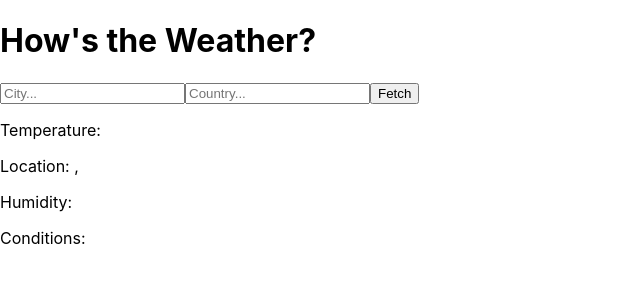
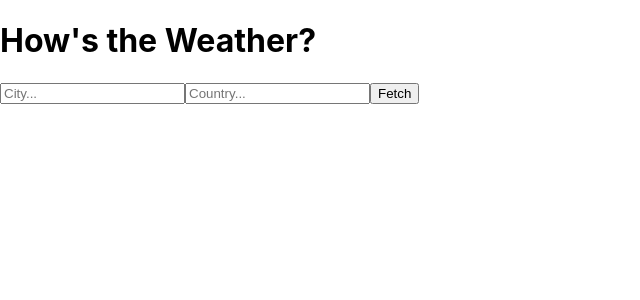
Before and after one commit to jpark799/react-weather-project, a React (Create React App) app: page / in a window 1280 px wide. Shown: the top 300 px of the page, without its empty margins (0-640 px from the left). Built offline with nearby package versions, Linux system fonts and the light colour scheme.

Commit message:
added conditional rendering

```diff
--- a/src/components/Weather.js
+++ b/src/components/Weather.js
@@ -4,10 +4,10 @@
     render() {
         return (
             <div>
-                <p>Temperature: {this.props.temperature} </p>
-                <p>Location: {this.props.city}, {this.props.country}</p>
-                <p>Humidity: {this.props.humidity}</p>
-                <p>Conditions: {this.props.description}</p>
+                {this.props.temperature && <p>Temperature: {this.props.temperature} </p>}
+                {this.props.city && this.props.country && <p>Location: {this.props.city}, {this.props.country}</p>}
+                {this.props.humidity && <p>Humidity: {this.props.humidity}</p>}
+                {this.props.description && <p>Conditions: {this.props.description}</p>}
             </div>
         )
     }
```
